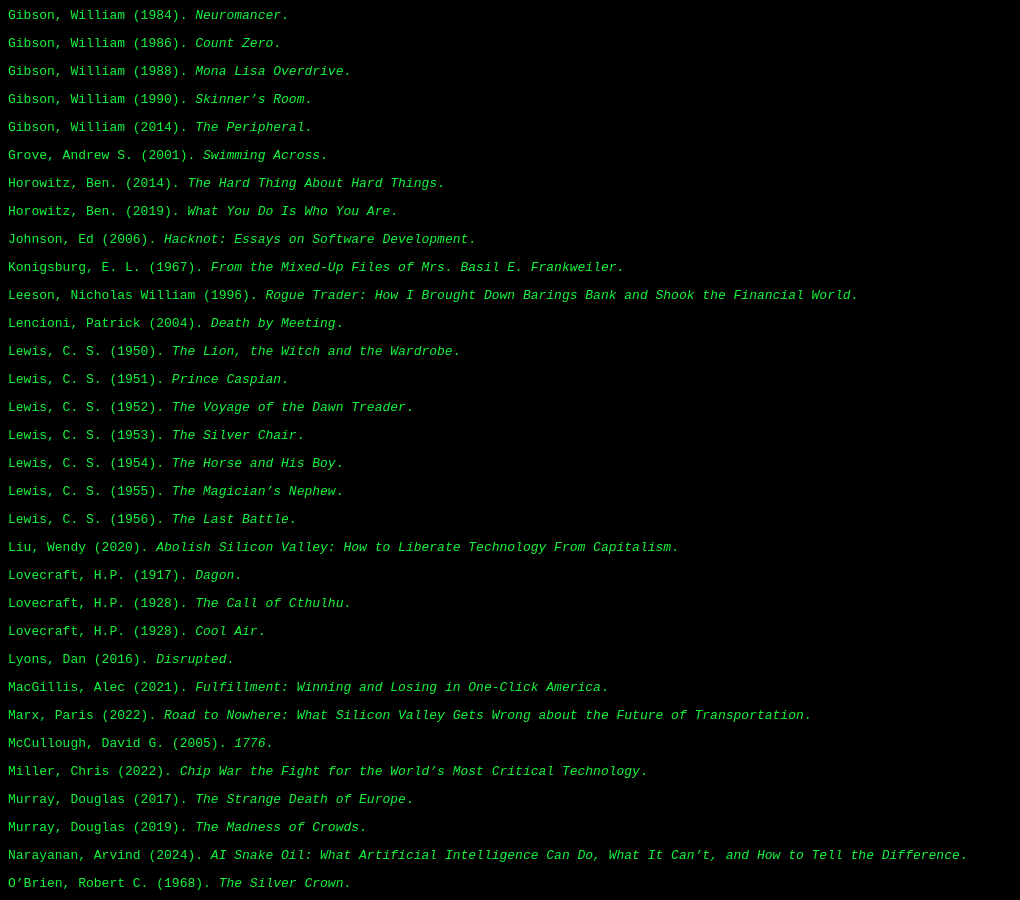
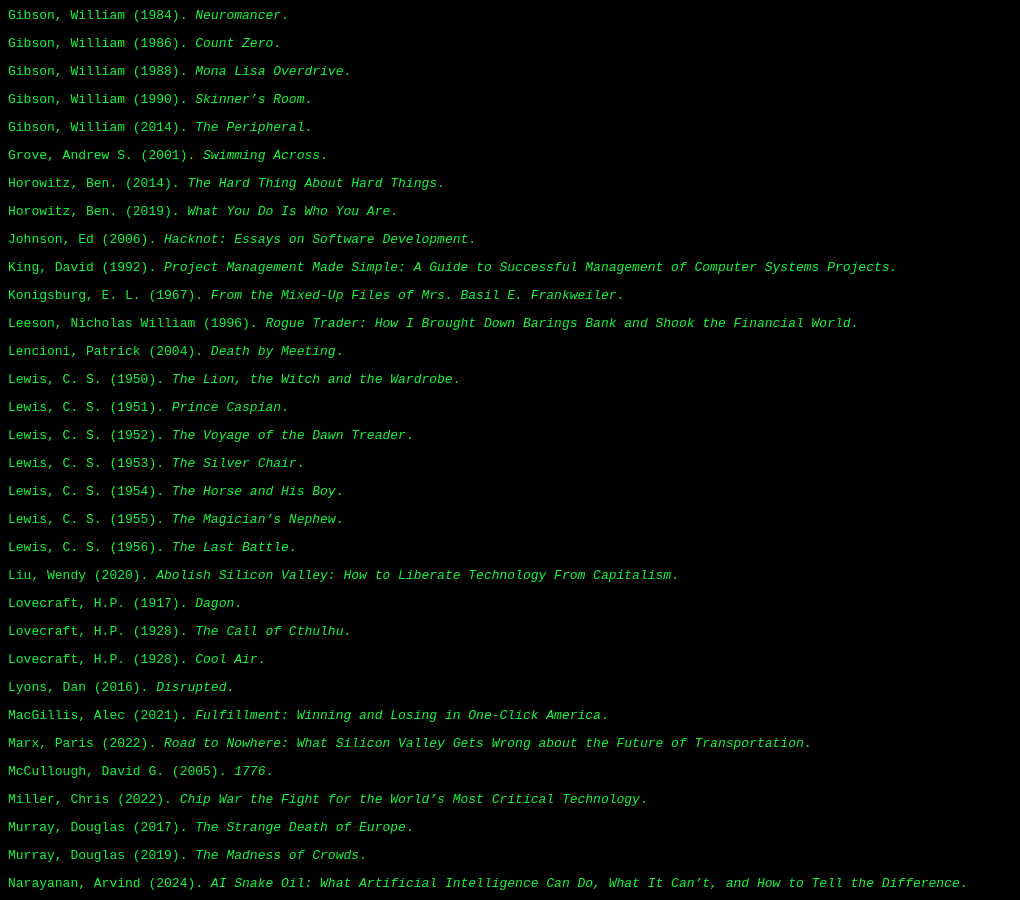
Before and after one commit to davejagoda/davejagoda.github.io, a Jekyll site: the page built from books/index.md, in a window 1280 px wide and 900 px high, scrolled down 701 px. Shown: the whole window, without its empty margins (0-1020 px from the left). Built offline with Jekyll 4.4.1, drawn with Linux system fonts in a browser that asks for light colours.

Commit message:
Add Project Management Made Simple to books/index.md

```diff
--- a/books/index.md
+++ b/books/index.md
@@ -68,6 +68,8 @@
 Horowitz, Ben. (2019). *What You Do Is Who You Are*.
 
 Johnson, Ed (2006). *Hacknot: Essays on Software Development*.
+
+King, David (1992). *Project Management Made Simple: A Guide to Successful Management of Computer Systems Projects.*
 
 Konigsburg, E. L. (1967). *From the Mixed-Up Files of Mrs. Basil E. Frankweiler*.
 
```
